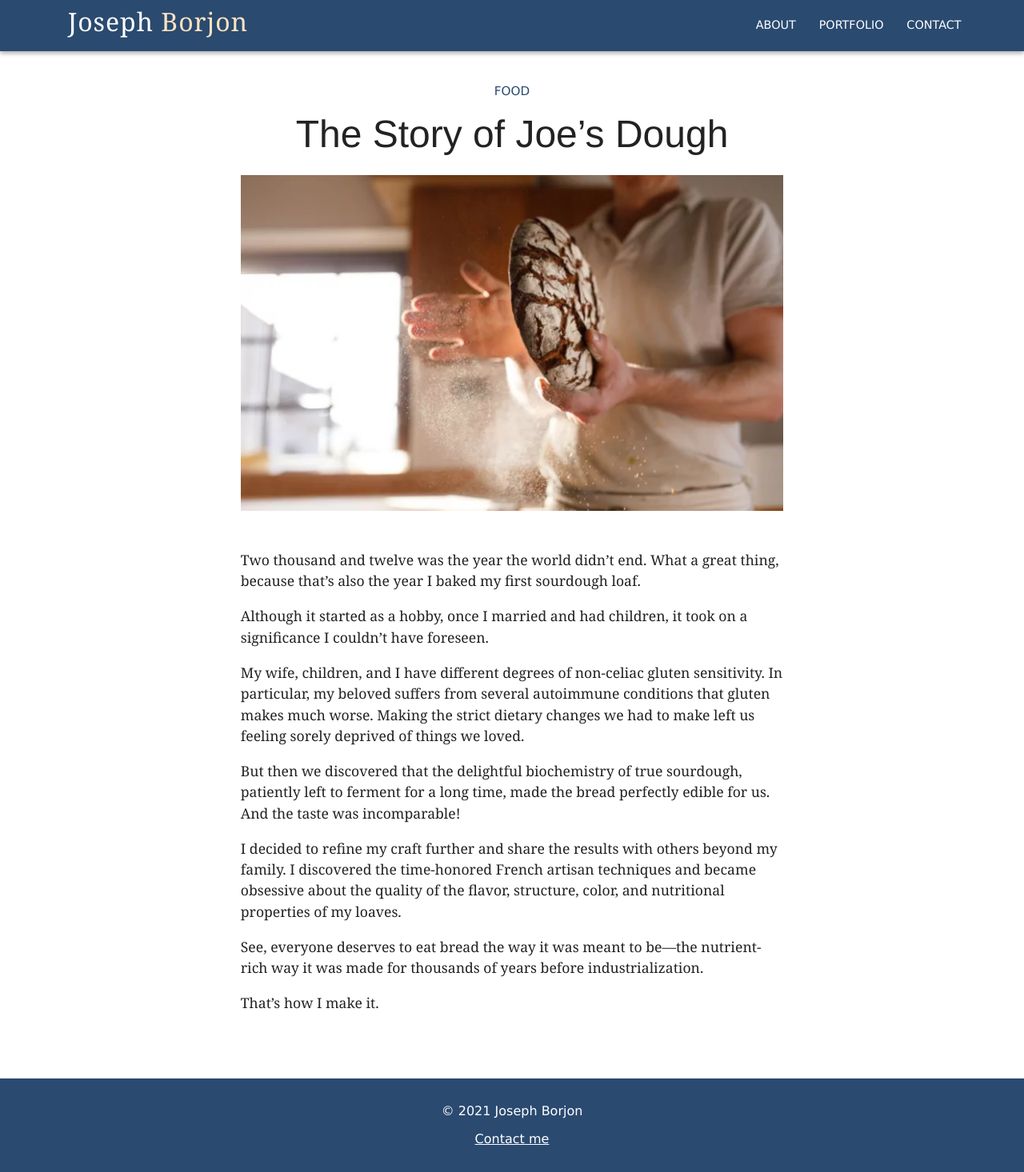
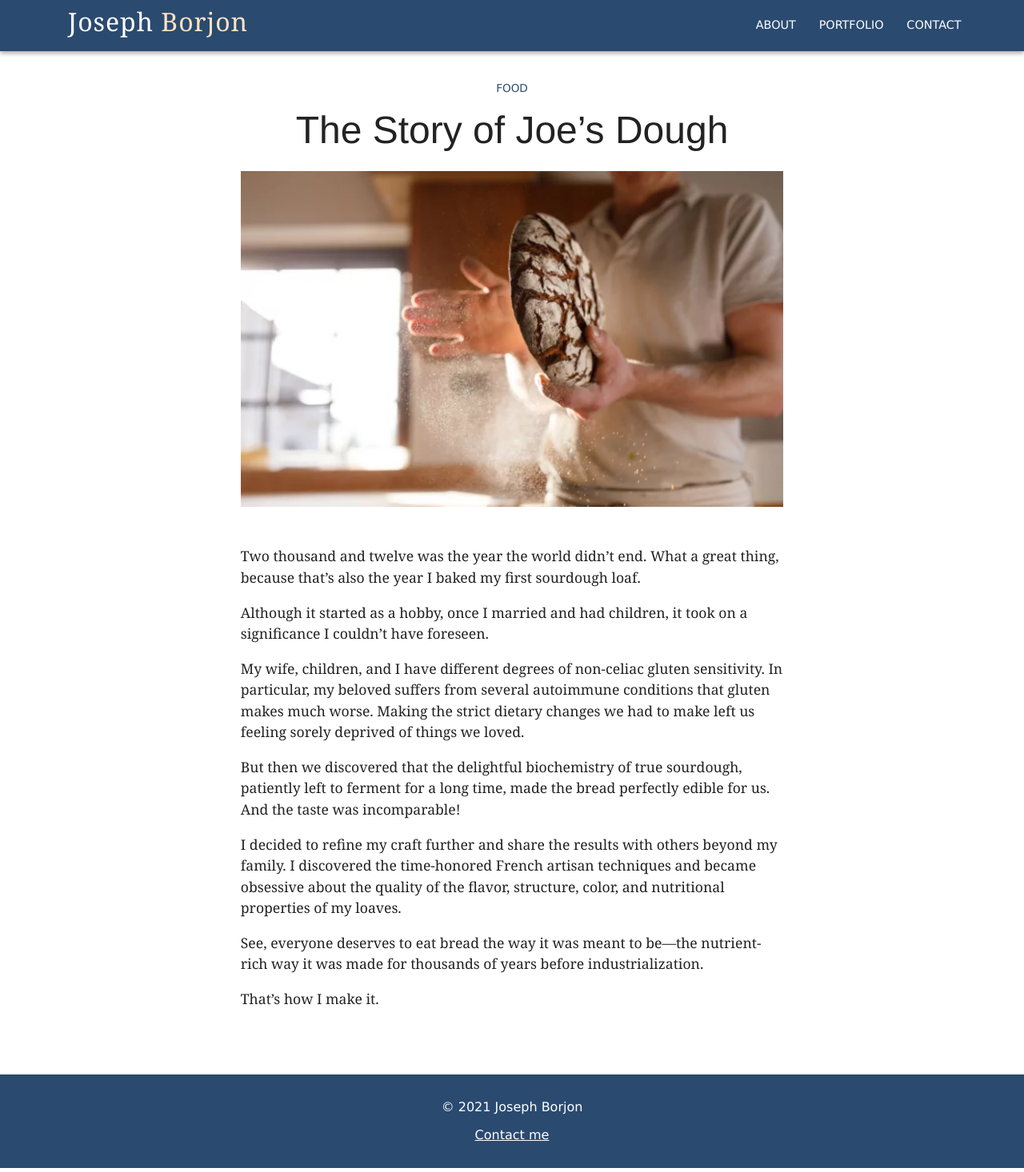
Before and after one commit to jborjon/jborjon.github.io, a Jekyll site: the page built from portfolio/story-of-joes-dough.md, in a window 1280 px wide. Shown: the whole page at 80% size. Built offline with Jekyll 4.4.1, drawn with Linux system fonts in a browser that asks for light colours; some web fonts are replaced.

Commit message:
Further vertical space adjustments

```diff
--- a/style/base.css
+++ b/style/base.css
@@ -278,7 +278,7 @@
 
 .article-category {
   margin: .5em auto .5em;
-  font-size: .95em;
+  font-size: .85em;
 }
 
 .article-title {
@@ -291,7 +291,7 @@
 }
 
 .featured-image {
-  margin-bottom: 1em;
+  margin-bottom: .5em;
   width: 100%;
 }
 
--- a/style/screen-sm.css
+++ b/style/screen-sm.css
@@ -16,3 +16,7 @@
 .blurb-clamped {
   -webkit-line-clamp: 2;
 }
+
+.featured-image {
+  margin-bottom: 1em;
+}
```
